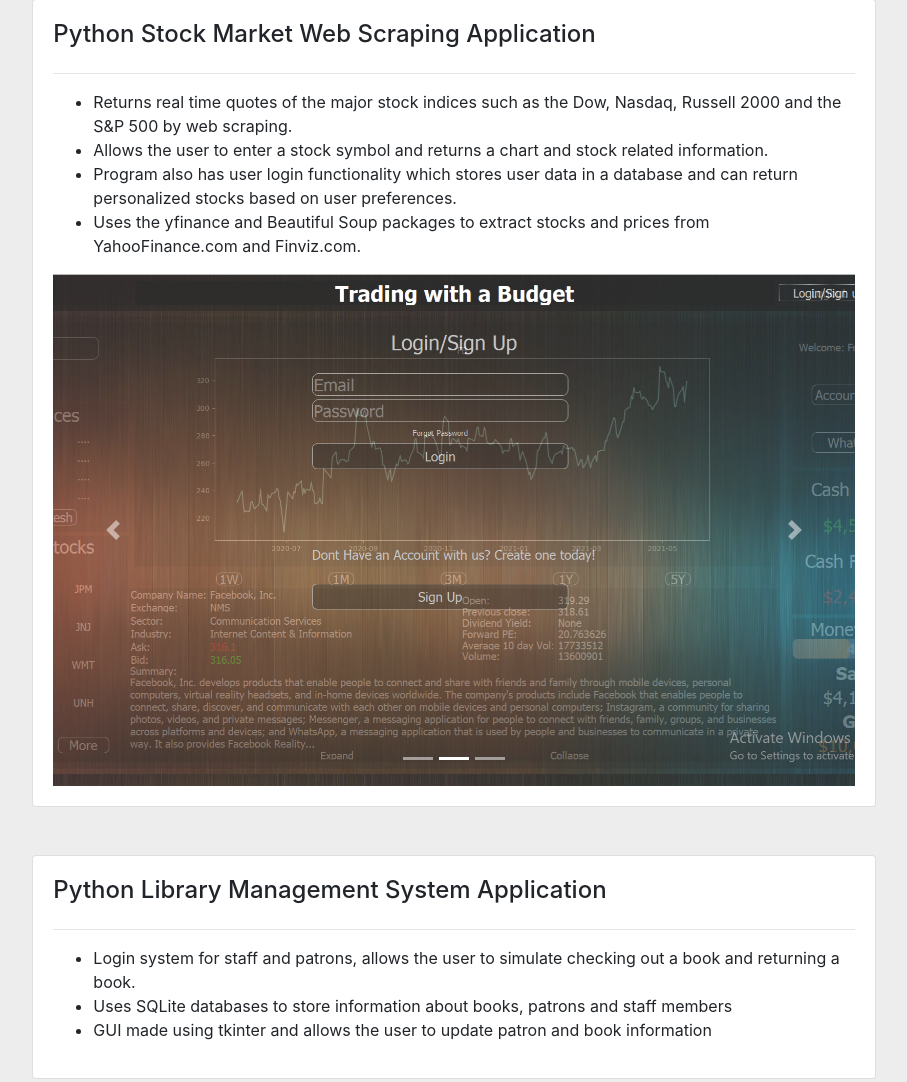
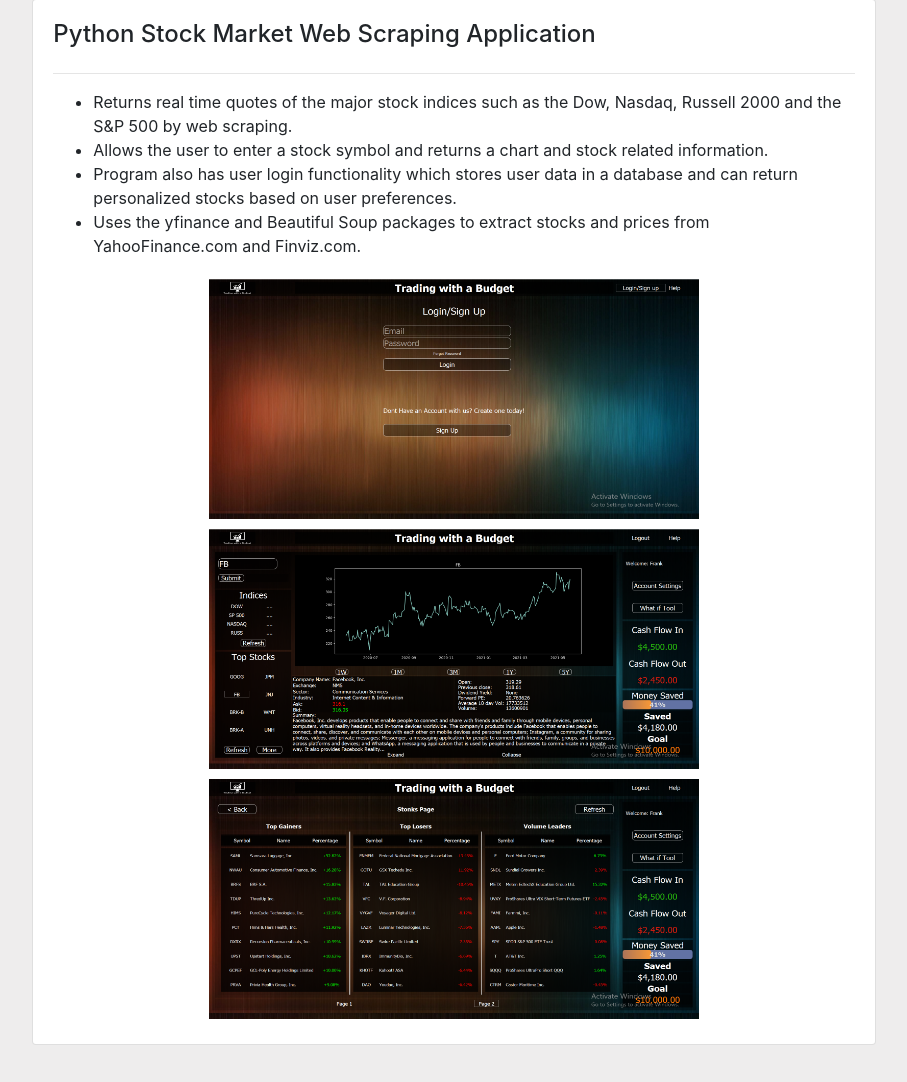
Before and after one commit to frankpenhall/frankpenhall.github.io, a plain HTML site: page projects.html in a window 1280 px wide. Shown: the part 271-1353 px from the top of the page, without its empty margins (186-1093 px from the left). Drawn offline with nearby package versions, Linux system fonts and the light colour scheme.

Commit message:
Changed Image Carousel to Static

```diff
--- a/main.css
+++ b/main.css
@@ -30,3 +30,11 @@ body {
     background-position:center;
     background-size:cover;
 }
+
+img {
+    padding:5px;
+    display: block;
+    margin-left: auto;
+    margin-right: auto;
+    width: 50%;
+}
--- a/projects.html
+++ b/projects.html
@@ -55,7 +55,12 @@
                             <li>Program also has user login functionality which stores user data in a database and can return personalized stocks based on user preferences.</li>
                             <li>Uses the yfinance and Beautiful Soup packages to extract stocks and prices from YahooFinance.com and Finviz.com.</li>
                         </ul>
-                        <div id="myCarousel" class="carousel slide carousel-fade" data-ride="carousel">
+                        <div>
+                            <img src="img/login-page.PNG" style="width:500px;height:250px;">
+                            <img src="img/user-page.png" style="width:500px;height:250px;">
+                            <img src="img/stocks-page.PNG" style="width:500px;height:250px;">
+                        </div>
+                        <!-- <div id="myCarousel" class="carousel slide carousel-fade" data-ride="carousel">
                             <ol class = "carousel-indicators">
                                 <li data-target="#myCarousel" data-slide-to="0" class="active"></li>
                                 <li data-target="#myCarousel" data-slide-to="1"></li>
@@ -94,7 +99,7 @@
                                 aria-hidden="true">
                             </span>
                             </a>
-                        </div>
+                        </div> -->
                     </div>
                 </div>
             </div>
```
